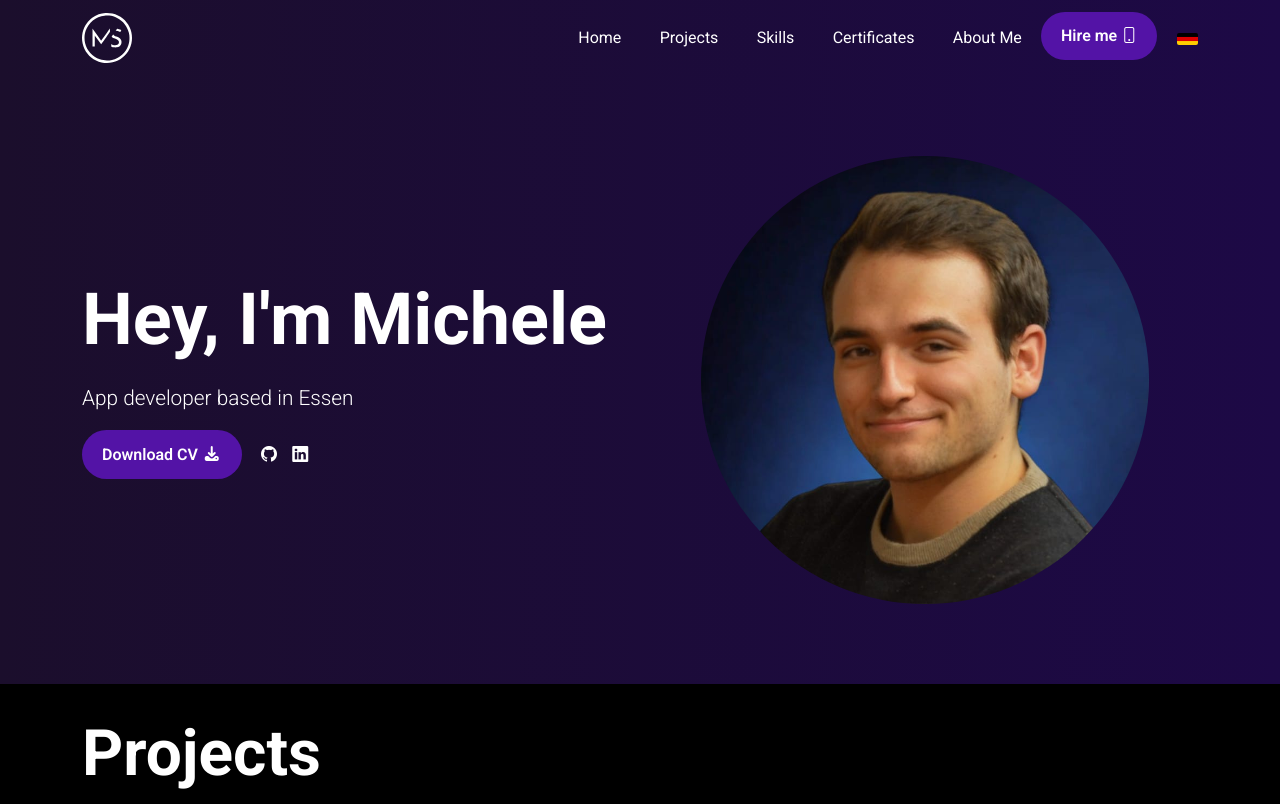
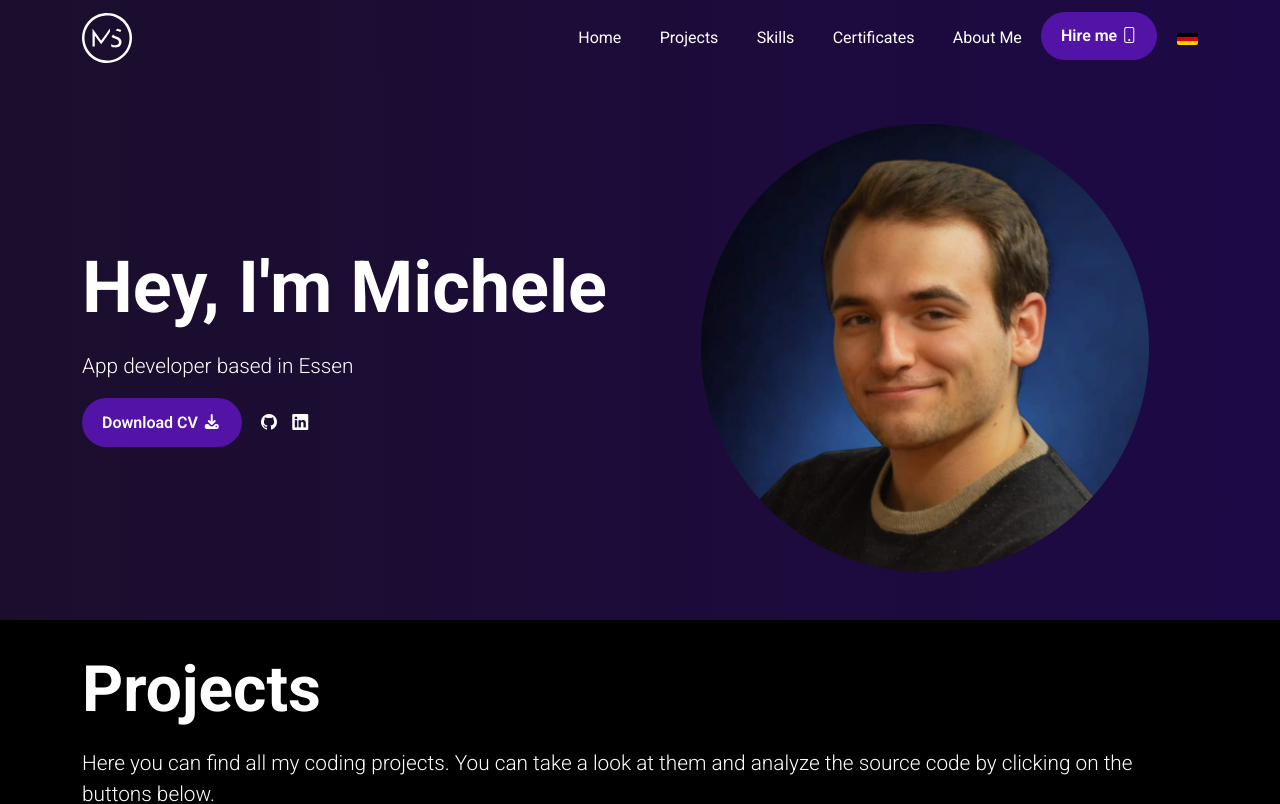
Before and after one commit to micsmania/michelesmania.github.io, a website: page index.html in a window 1280 px wide. Shown: the top 804 px of the page. Drawn offline with nearby package versions, Linux system fonts and the light colour scheme; files that its build step writes are made by us from their sources; files whose address does not match are found by name.

Commit message:
adjusted padding hero section

```diff
--- a/scss/sections/_hero-section.scss
+++ b/scss/sections/_hero-section.scss
@@ -3,7 +3,7 @@
 
 .intro-section {
     @include gradient;
-    padding: 5rem 0;
+    padding: 3rem 0;
     width: 100%;
     height: 100%;
 }
```
Also changed, not shown: assets/css/style.css.
